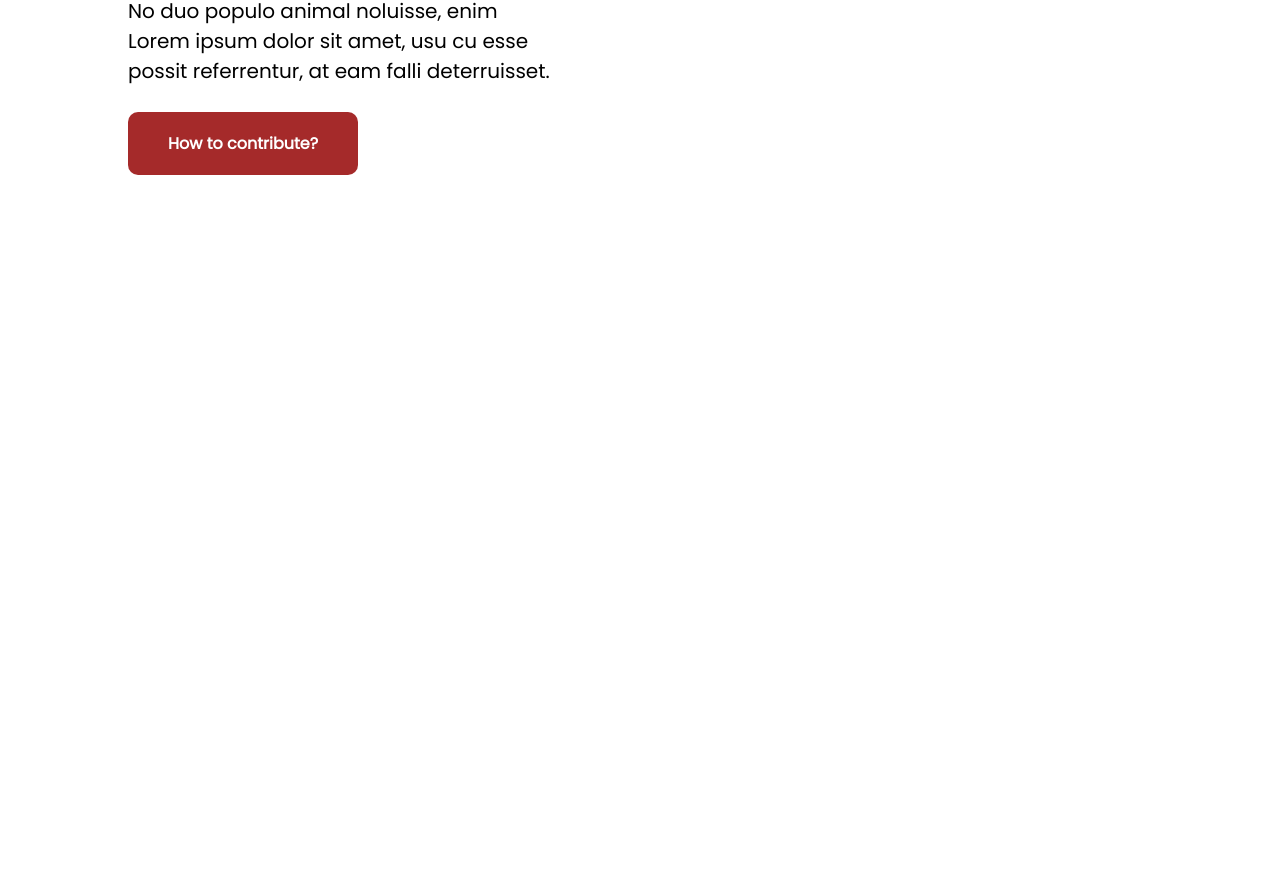
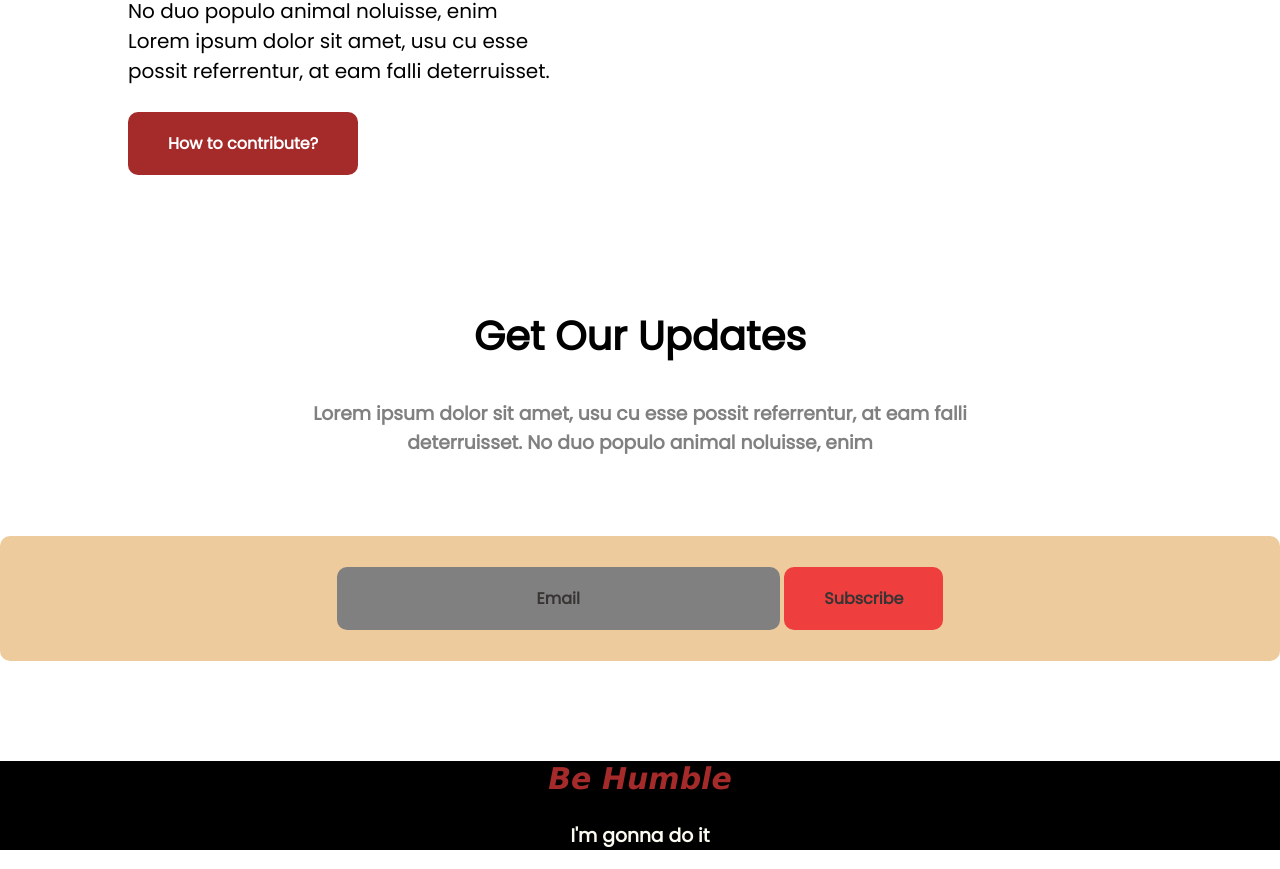
Before and after one commit to tahmina-bipasha/donate-today, a plain HTML site: page index.html in a window 1280 px wide. Shown: the part 2686-3555 px from the top of the page. Before the commit the page ends 2992 px from the top, so only its background shows below. Drawn offline with Linux system fonts and the light colour scheme.

Commit message:
footer added

```diff
--- a/index.html
+++ b/index.html
@@ -95,5 +95,23 @@
     </div>
 
    </section>
+   <Section>
+    <div class="update">
+        <h1 id="second">Get Our Updates</h1>
+            <h3 id="text">Lorem ipsum dolor sit amet, usu cu esse possit referrentur, at eam falli<br>
+            deterruisset. No duo populo animal noluisse, enim</h3><br><br>
+
+    </div>
+    <div class="subscribe-area">
+        <a id="email" target="_blank"  href="#">Email</a>
+        <a id="subs" target="_blank"  href="#">Subscribe</a>
+
+    </div>
+
+   </Section>
 </body>
+<footer class="end">
+    <h2 id="hum">Be Humble</h2>
+    <h3 id="do">I'm gonna do it</h3>
+</footer>
 </html>
--- a/style.css
+++ b/style.css
@@ -145,3 +145,55 @@ p{
         width:80%;
 
       }
+      .update{
+        text-align: center;
+        position: center;
+       width: 100%;
+       margin-bottom: 50%;
+       margin-bottom: 10px;
+      }
+      .subscribe-area{
+        text-decoration: none;
+        text-align: center;
+        background-color:rgb(238, 203, 157);
+        padding: 50px 30px;
+        font-weight: 600;
+        border-radius: 10px;
+       }
+       #email{
+        text-decoration: none;
+        text-align: left;
+        background-color: gray;
+        padding: 20px 200px;
+        color: rgb(56, 52, 52);
+        font-weight: 600;
+        border-radius: 10px;
+
+       }
+       #subs{
+        text-decoration: none;
+        background-color: rgb(238, 62, 62);
+        padding: 20px 40px;
+        color: rgb(56, 52, 52);
+        font-weight: 600;
+        border-radius: 10px;
+
+
+       }
+      .end{
+        margin-top: 100px;
+        text-align: center;
+        background-color: black;
+
+
+      }
+      #hum{
+        text-decoration: wavy;
+        color: brown;
+        font-size: 30px;
+        font-style: italic;
+        font-family: Verdana, Geneva, Tahoma, sans-serif;
+      }
+      #do{
+      color: rgb(250, 250, 240);
+      }
```
